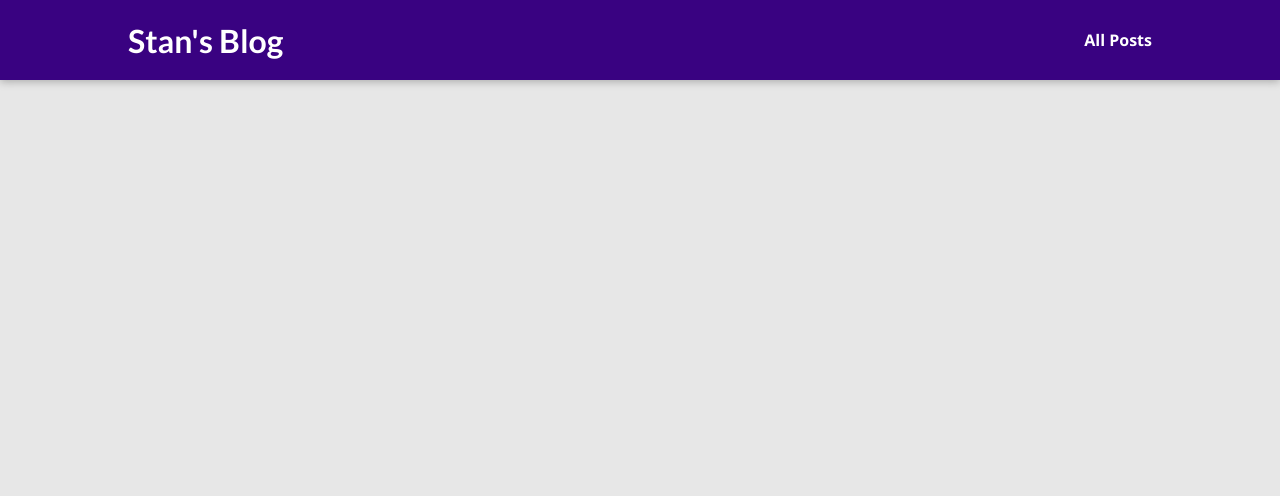
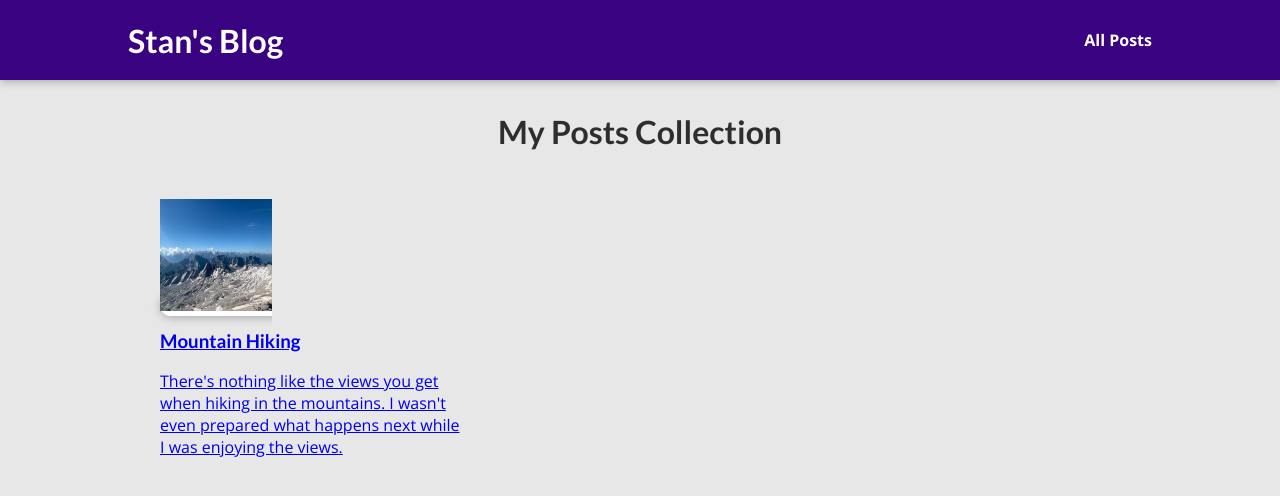
Before and after one commit to stanislavtz/blog, a Django app: page /posts in a window 1280 px wide. Shown: the top 496 px of the page. Run offline with Django 5.2, Linux system fonts and the light colour scheme.

Commit message:
Add post.html partial and update index and all-posts html files

```diff
--- a/blog/templates/blog/all-posts.html
+++ b/blog/templates/blog/all-posts.html
@@ -8,5 +8,11 @@
 {% endblock css-files %}
 
 {% block content %}
+    <section id="all-posts">
+        <h2>My Posts Collection</h2>
 
+        <ul>
+            {% include "blog/includes/post.html" %}
+        </ul>
+    </section>
 {% endblock content %}
--- /dev/null
+++ b/blog/templates/blog/includes/post.html
@@ -0,0 +1,16 @@
+ {% load static %}
+
+ <li>
+    <article class="post">
+        <a href="{% url 'post-details-page' 1 %}">
+            <img src="{% static 'blog/images/mountains.jpg' %}" alt="Mountain Hiking">
+            <div class="post__content">
+                <h3>Mountain Hiking</h3>
+                <p>
+                    There's nothing like the views you get when hiking in the mountains.
+                    I wasn't even prepared what happens next while I was enjoying the views.
+                </p>
+            </div>
+        </a>
+    </article>
+</li>
```
Also changed, not shown: blog/templates/blog/index.html (+1 -14 lines).
